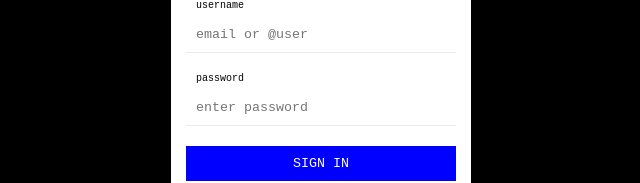
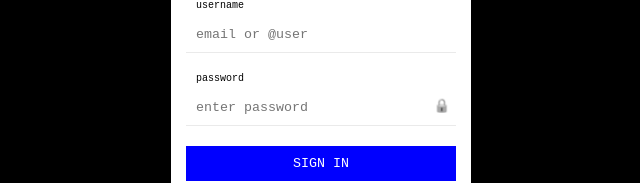
Before and after one commit to amirolyubov/em_auth_form, a React (Create React App) app: page /auth/signin in a window 1280 px wide. Shown: the part 183-366 px from the top of the page, without its empty margins (319-959 px from the left). Built offline with nearby package versions, Linux system fonts and the light colour scheme.

Commit message:
add show/hide password

```diff
--- a/src/components/basic/Input.js
+++ b/src/components/basic/Input.js
@@ -3,13 +3,19 @@ import styled from "@emotion/styled";
 import { layout, space } from "styled-system";
 import Div from "./Div";
 import Text from "./Text";
-import { useState } from "react";
+import { useEffect, useState } from "react";
 
 const TooltipWrapper = styled(Div)`
     display: flex;
     justify-content: space-between;
     height: 12px;
     overflow: hidden;
+`;
+
+const InputWrapper = styled(Div)`
+    border-bottom: 1px solid #eaeaea;
+    justify-content: space-between;
+    display: flex;
 `;
 
 const AnimatedTextBlock = styled(Div)`
@@ -29,17 +35,42 @@ const BaseInput = styled.input`
     outline: 0;
     width: 100%;
     border: 0;
+    padding: 10px 5px 10px 10px;
+    ${(props) =>
+        props.withShowButton
+            ? `
+                div:has(> &:focus) {
+                    border-bottom: 1px solid black;
+                }
+                ${
+                    props.error &&
+                    `
+                    div:has(> &) {
+                        border-bottom: 1px solid #ea0000;
+                    }
+                `
+                }
+            `
+            : `
                 border-bottom: 1px solid #eaeaea;
-    padding: 10px 5px 10px 10px;
                 &:focus {
                     border-bottom: 1px solid black;
                 }
-    ${(props) =>
+                ${
                     props.error &&
                     `
                         border-bottom: 1px solid #ea0000;
 
+                `
+                }
             `}
+`;
+
+const ShowPasswordButton = styled.button`
+    border: 0;
+    background: transparent;
+    cursor: pointer;
+    filter: grayscale(1);
 `;
 
 const TooltipIcon = styled(Div)`
@@ -54,13 +85,22 @@ const TooltipIcon = styled(Div)`
         color: white;
     }
 `;
-
+// note:
+// its possibly to make hovering effect on tooltip without js only on css
+// with ${Element}, or with :has, and if its make sense, ping me and i will rewrite it
 const Input = (props) => {
+    const [inputType, setInputType] = useState(props.type);
     const [isInputHovered, setInputHovered] = useState(false);
     const [isTooltipHovered, setTooltipActive] = useState(false);
+
+    useEffect(() => {
+        setInputType(props.type);
+    }, [props.type]);
+
     return (
         <Div
             {...props}
+            onBlur={undefined}
             onMouseLeave={() => setInputHovered(false)}
             onMouseEnter={() => setInputHovered(true)}
         >
@@ -93,7 +133,7 @@ const Input = (props) => {
                 )}
                 {props.tooltip && (isInputHovered || isTooltipHovered) && (
                     <TooltipIcon
-                        ml="10px"
+                        mr="8px"
                         onMouseLeave={() => setTooltipActive(false)}
                         onMouseEnter={() => setTooltipActive(true)}
                     >
@@ -107,15 +147,44 @@ const Input = (props) => {
                     </TooltipIcon>
                 )}
             </TooltipWrapper>
+            {props.type === "password" ? (
+                <InputWrapper>
+                    <BaseInput
+                        autoComplete="on"
+                        onChange={props.onChange}
+                        onBlur={props.onBlur}
+                        value={props.value}
+                        placeholder={props.placeholder}
+                        type={inputType}
+                        name={props.name}
+                        error={props.error}
+                        withShowButton={props.type === "password"}
+                        mt="5px"
+                    />
+                    <ShowPasswordButton
+                        type="button"
+                        onClick={() =>
+                            setInputType((type) =>
+                                type === "password" ? "text" : "password"
+                            )
+                        }
+                    >
+                        {inputType === "text" ? "🔓" : "🔒"}
+                    </ShowPasswordButton>
+                </InputWrapper>
+            ) : (
                 <BaseInput
                     onChange={props.onChange}
                     onBlur={props.onBlur}
                     value={props.value}
                     placeholder={props.placeholder}
                     type={props.type}
+                    withShowButton={props.type === "password"}
                     name={props.name}
+                    error={props.error}
                     mt="5px"
                 />
+            )}
         </Div>
     );
 };
--- a/src/pages/auth/SignUp.js
+++ b/src/pages/auth/SignUp.js
@@ -70,7 +70,7 @@ function SignUp() {
                             onChange={handleChange}
                             onBlur={handleBlur}
                             error={touched.password && errors.password}
-                            tooltip="use minimum 1 number and 1 capital letter"
+                            tooltip="minimum 1 number and upper, from 8 in length"
                         />
                         <Input
                             placeholder="confirm your password"
--- a/src/utils/validation.js
+++ b/src/utils/validation.js
@@ -17,10 +17,6 @@ function validateSignIn(values) {
 
     if (!values.password) {
         errors.password = "password is required";
-    } else if (values.password.length < 8) {
-        errors.password = "password should be at least 8 symbols";
-    } else if (!passwordRegex.test(values.password)) {
-        errors.password = "password does not match requirements";
     }
 
     return errors;
```
Also changed, not shown: 1 other file (tests, documents, lock files or other folders). Lines whose indentation alone changed are shown as unchanged.
